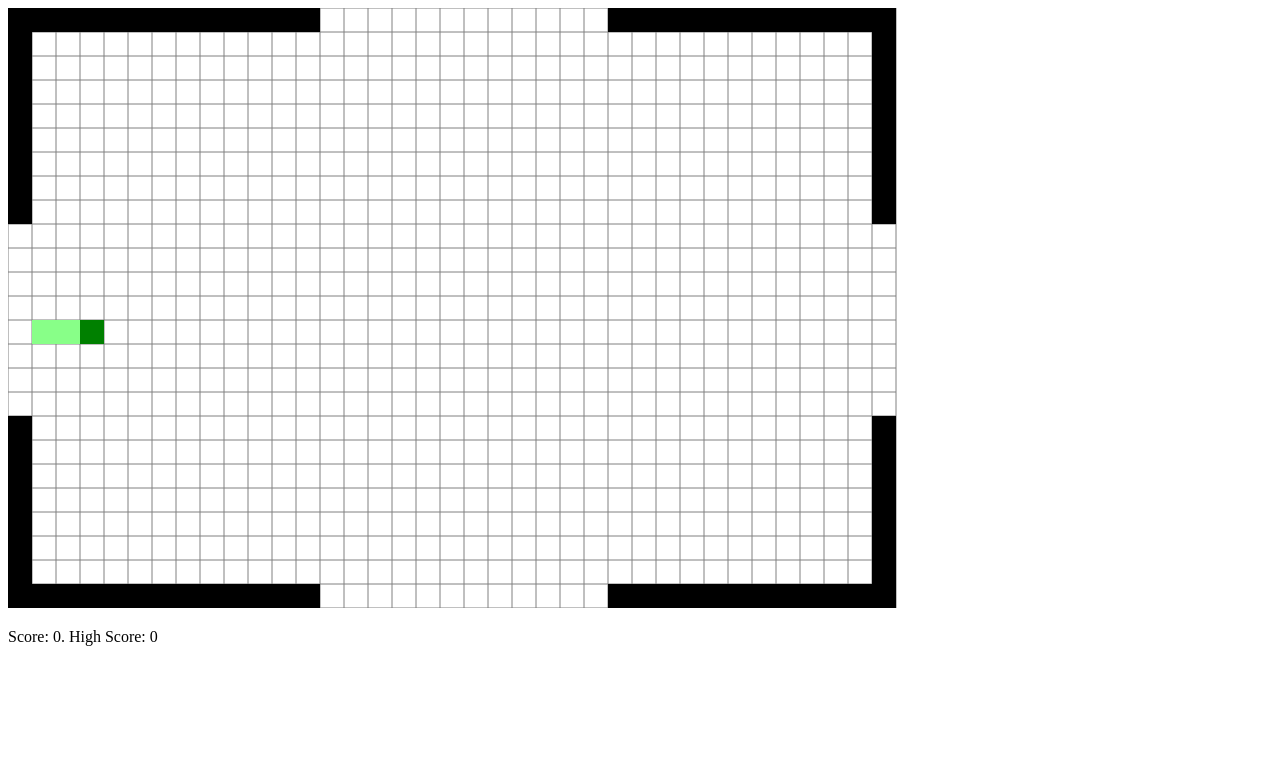
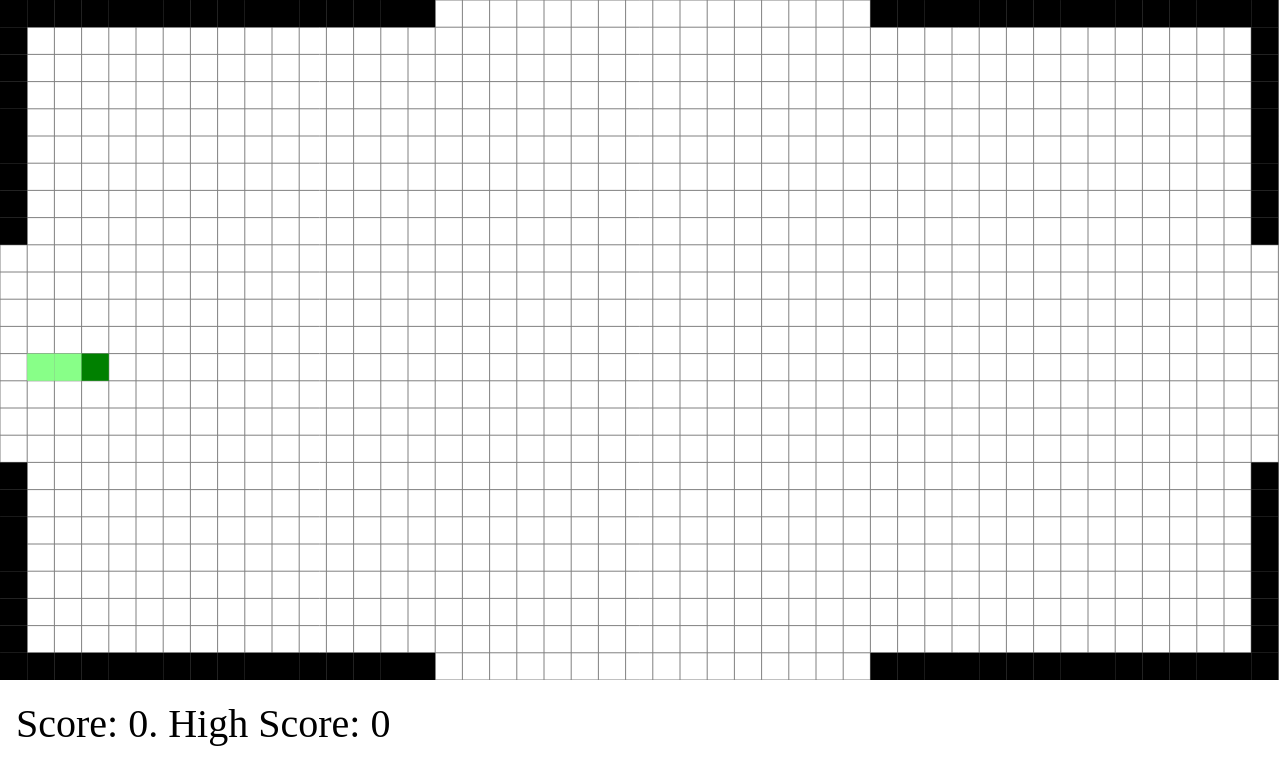
Before and after one commit to portsoc/snake, a plain HTML site: page canvassnake.html in a window 1280 px wide. Drawn offline with Linux system fonts and the light colour scheme.

Commit message:
scale the canvas to the available screen

```diff
--- a/canvassnake.html
+++ b/canvassnake.html
@@ -1,8 +1,19 @@
 <!doctype html>
 <title>Canvas</title>
+<style>
+  html, body {
+    margin: 0;
+    padding: 0;
+  }
 
-<canvas id=canvas1 width=900 height=600></canvas>
-<p>Score: <span id=score></span>. High Score: <span id=hscore></span></p>
+  section.score {
+    padding: 2vh;
+    font-size: 5vh;
+  }
+</style>
+
+<canvas id=canvas1 width=100 height=100></canvas>
+<section class=score>Score: <span id=score></span>. High Score: <span id=hscore></span></section>
 
 <script>
   'use strict';
@@ -11,10 +22,13 @@
   const gameworld = [];
   window.g = gameworld;
 
+  const canvas = window.canvas1;
+  canvas.height = window.innerHeight * .85; // save some for the score
+  canvas.width = window.innerWidth;
 
-  const c = window.canvas1.getContext('2d');
-  const w = window.canvas1.width;
-  const h = window.canvas1.height;
+  const c = canvas.getContext('2d');
+  const w = canvas.width;
+  const h = canvas.height;
 
   /*const gw = w / numcells;
   const gh = h / numcells; */
@@ -177,12 +191,12 @@
   }
 
   function grid() {
-    for (let i = 0; i <= w; i+=cell) {
-      line(i, 0, i, h-h%cell);
+    for (let i = 0; i <= numcells.x; i++) {
+      line(i*cell, 0, i*cell, numcells.y*cell);
     }
 
-    for (let i = 0; i <= h; i+=cell) {
-      line(0,i,w-w%cell,i);
+    for (let i = 0; i <= numcells.y; i++) {
+      line(0,i*cell,numcells.x*cell,i*cell);
     }
   }
 
```
